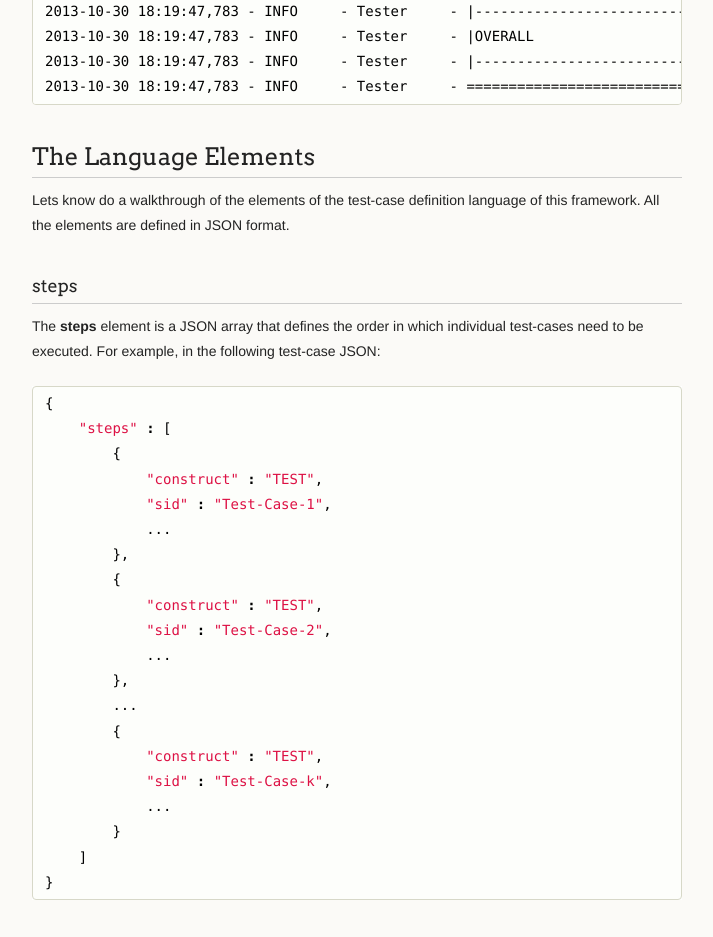
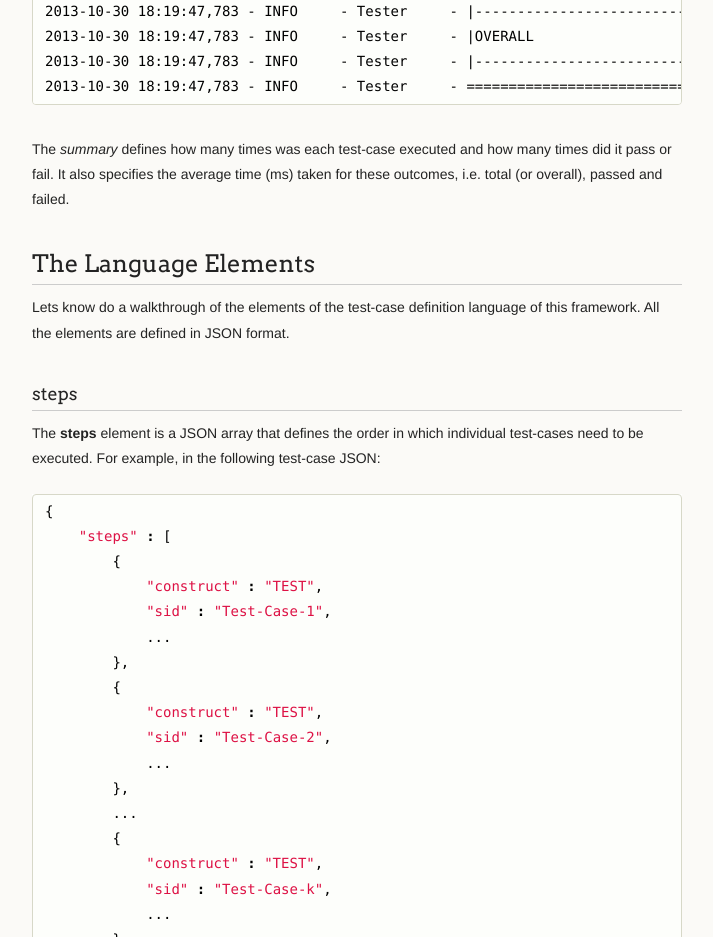
Before and after one commit to ujjawalmisra/json-ws-test, a plain HTML site: page index.html in a window 1280 px wide. Shown: the part 2340-3277 px from the top of the page, without its empty margins (278-991 px from the left). Drawn offline with Linux system fonts and the light colour scheme.

```diff
--- a/index.html
+++ b/index.html
@@ -119,6 +119,8 @@
 2013-10-30 18:19:47,783 - INFO     - Tester     - |------------------------------|--------------|--------------|--------------|
 2013-10-30 18:19:47,783 - INFO     - Tester     - ================================
 </code></pre>
+
+<p>The <em>summary</em> defines how many times was each test-case executed and how many times did it pass or fail. It also specifies the average time (ms) taken for these outcomes, i.e. total (or overall), passed and failed.</p>
 
 <h2>
 <a name="the-language-elements" class="anchor" href="#the-language-elements"><span class="octicon octicon-link"></span></a>The Language Elements</h2>
```
Also changed, not shown: params.json (+1 -1 lines).
